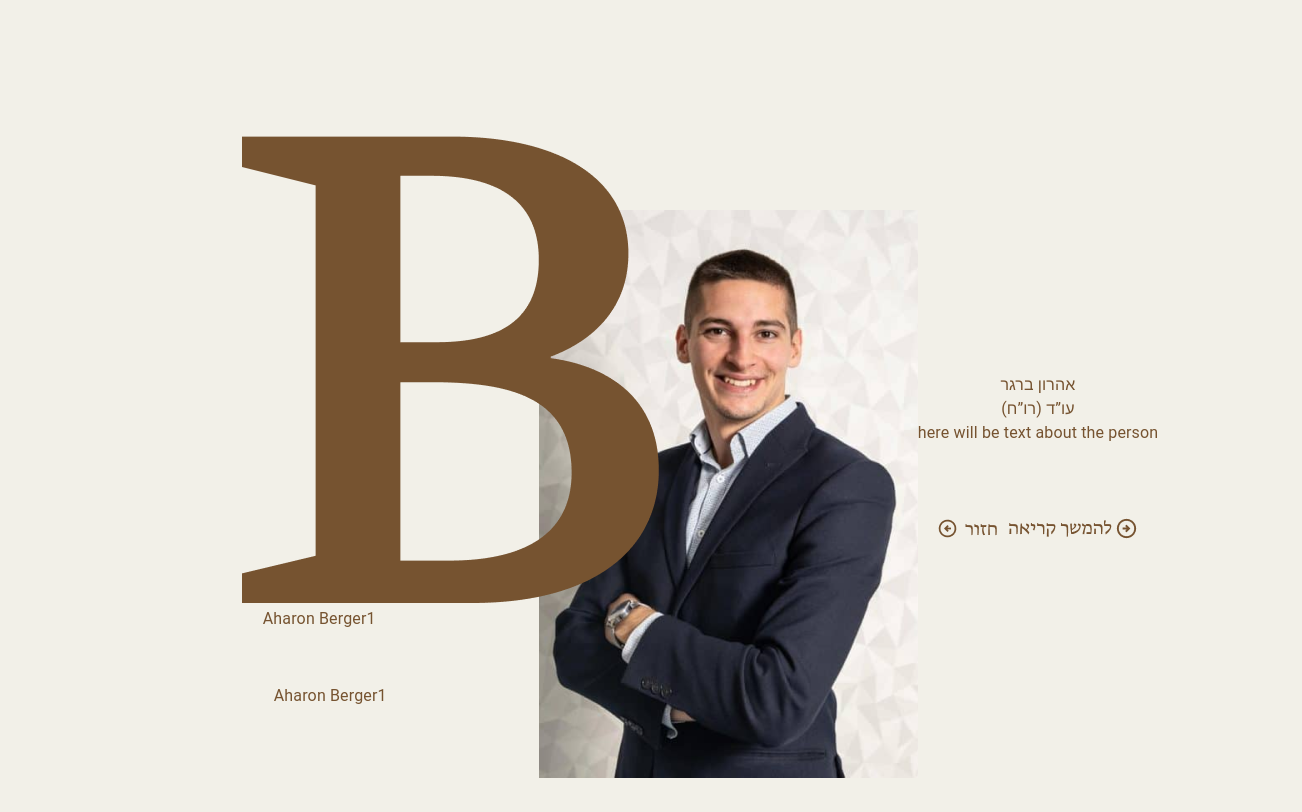
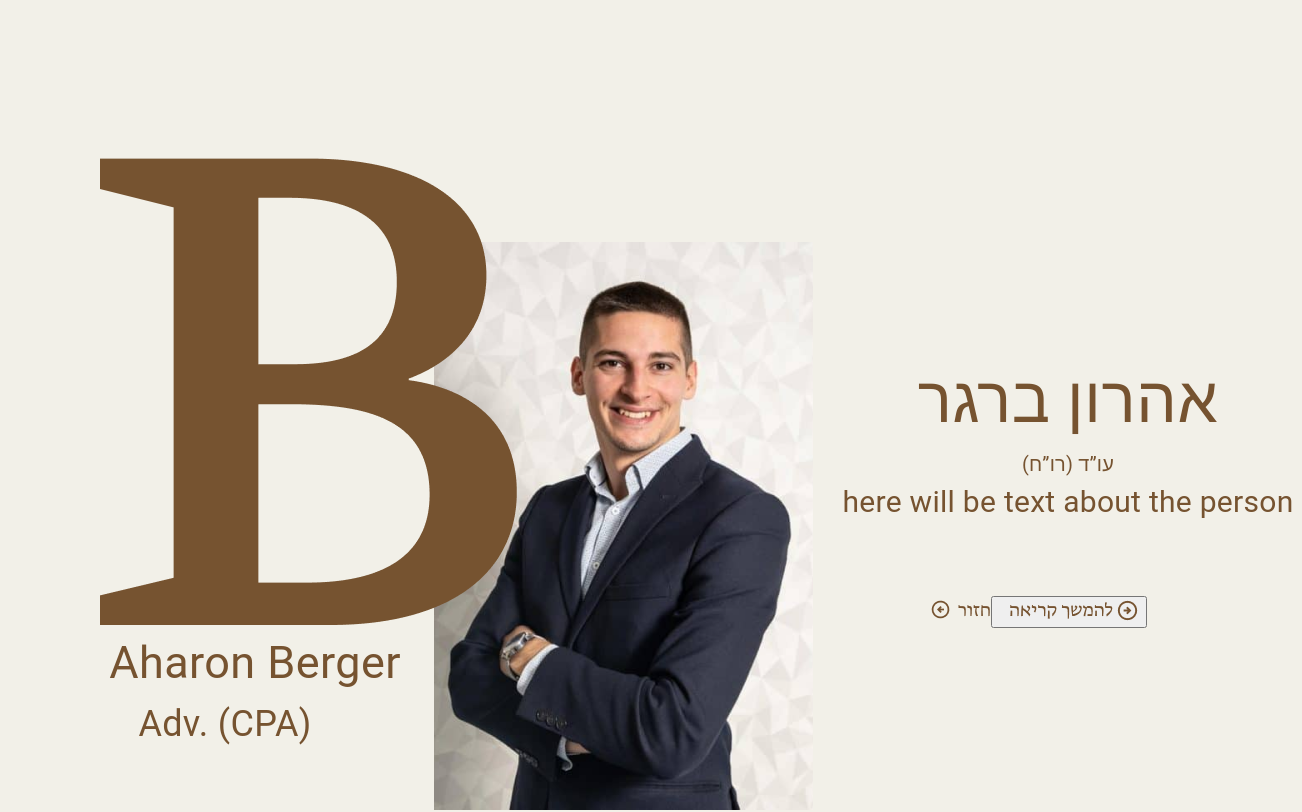
Before and after one commit to 3pleFly/BGR, a React (Vite) app in the folder myapp/: page / in a window 1280 px wide. Shown: the part 900-1712 px from the top of the page, 1302 px wide, since content can reach past the window. Built offline with nearby package versions, Linux system fonts and the light colour scheme.

Commit message:
added FullProfile

```diff
--- a/myapp/src/App.jsx
+++ b/myapp/src/App.jsx
@@ -3,6 +3,8 @@ import { useDispatch, useSelector } from "react-redux"
 import { usersActions } from "./Redux/usersSlice";
 import './App.css'
 import HomeComp from "./Home/Home";
+import { Route, Routes } from "react-router-dom";
+import FullProfileComp from "./Home/Profile/FullProfile";
 
 function App() {
   // const users = useSelector((state) => state.users.users);
@@ -18,7 +20,14 @@ function App() {
       {/* {users} <br />
       <button onClick={() => { dispatch(usersActions.load(parseInt(Math.random() * 100))) }}>Click me</button> */}
 
-      <HomeComp/>
+      {/* <HomeComp/> */}
+
+      <Routes>
+        {/* Dynamic Routing - Params */}
+        <Route path='/' element={<HomeComp />} />
+        <Route path='/profile/:profileId' element={<FullProfileComp />} />
+      </Routes>
+
 
 
     </div>
--- a/myapp/src/Data/Profile.json
+++ b/myapp/src/Data/Profile.json
@@ -3,7 +3,7 @@
         {
             "image_Profile": "./../Images/Profile/Berger.png",
             "imageProfileLogo": "./../Images/Profile/B.png",
-            "en_name": "Aharon Berger1",
+            "en_name": "Aharon Berger",
             "heb_name": "אהרון ברגר",
             "typeRule": "עו”ד (רו”ח)",
             "aboutPerson": "here will be text about the person"
@@ -11,16 +11,16 @@
         {
             "image_Profile": "./../Images/Profile/Gabai.png",
             "imageProfileLogo": "./../Images/Profile/G.png",
-            "en_name": "Aharon Berger1",
+            "en_name": "Aharon Berger",
             "heb_name": "אהרון ברגר",
             "typeRule": "עו”ד (רו”ח)",
             "aboutPerson": "here will be text about the person"
         },
         {
-            "image_Profile": "./../Images/Profile/Rechtshaffen.png",
+            "image_Profile": "./../Images/Profile/yechielRechtschaffenHome.png",
             "imageProfileLogo": "./../Images/Profile/R.png",
-            "en_name": "Aharon Berger1",
-            "heb_name": "אהרון ברגר",
+            "en_name": "Yechiel Rechtschaffen",
+            "heb_name": "יחיאל רכטשאפן",
             "typeRule": "עו”ד (רו”ח)",
             "aboutPerson": "here will be text about the person"
         }
--- a/myapp/src/Home/Components/MainPage.jsx
+++ b/myapp/src/Home/Components/MainPage.jsx
@@ -12,7 +12,13 @@ const MainPage = () => {
                 <br />
                 <br />
                 <br />
+                <br />
+                <br />
+                <br />
+                <br />
                 <LogoComp />
+                <br />
+                <br />
                 <SubtitleComp />
                 <ArrowDownComp />
                 <br /><br /><br /><br /><br />
--- a/myapp/src/Home/Home.jsx
+++ b/myapp/src/Home/Home.jsx
@@ -76,7 +76,7 @@ const HomeComp = () => {
                 </div>
             </Drawer>
 
-            <LanguageAndAccessibility />
+            {/* <LanguageAndAccessibility /> */}
 
             {
                 renderComponent()
--- a/myapp/src/Home/LOGO/LogoComp.jsx
+++ b/myapp/src/Home/LOGO/LogoComp.jsx
@@ -8,7 +8,8 @@ const LogoComp = () => {
     const [isHovered, setIsHovered] = useState(false);
 
     return (
-        <div style={{ display: 'flex', justifyContent: 'center',textAlign:'center', alignItems: 'center', height:'60vh' }}>
+        // <div style={{ display: 'flex', justifyContent: 'center',textAlign:'center', alignItems: 'center', height:'60vh' }}>
+        <div>
             <button className={`CustomButton_BGR_B ${isHovered ? 'move-CustomButton_BGR_B ' : ''}`}>
                 <img src={imageBGR_B} alt="Custom Button B" />
             </button>
--- /dev/null
+++ b/myapp/src/Home/Profile/FullProfile.jsx
@@ -0,0 +1,26 @@
+import React, { useEffect, useState } from 'react'
+import { useParams } from 'react-router-dom';
+import jsonProfile from './../../Data/Profile.json'
+
+const FullProfileComp = () => {
+    const { profileId } = useParams();
+    const [detailsAboutProfile, setDetailsAboutProfile] = useState({})
+
+    const InitData = () => {
+        setDetailsAboutProfile(jsonProfile.Profile[profileId - 1])
+    }
+
+    useEffect(() => {
+        InitData()
+    }, [])
+
+    return (
+        <div>
+            {
+                console.log(detailsAboutProfile)
+            }
+        </div>
+    )
+}
+
+export default FullProfileComp
--- a/myapp/src/Home/Profile/Profile.css
+++ b/myapp/src/Home/Profile/Profile.css
@@ -1,38 +1,90 @@
-.customName {
+.customNameEn {
     /* Aharon Berger */
     font-style: normal;
-
+    font-size: 45px !important;
 
     color: #765330;
 
-    position: relative; /* מיקום יחסי */
+    position: relative;
+    /* מיקום יחסי */
     top: -72px;
 
-    width: 395px; /* רוחב אלמנט */
-    height: 77px; /* גובה אלמנט */
+    left: 30px;
 
 
+}
+
+
+.customNameHeb {
+    /* אהרון ברגר */
+
+    font-style: normal;
+    font-size: 64px !important;
+
+    color: #765330;
+
+    position: relative;
+    /* מיקום יחסי */
+    top: -72px;
+
+    left: 30px;
+
+
+}
+
+.customSubNameHeb {
+    font-style: normal;
+    font-size: 20px !important;
+
+    color: #765330;
+
+    position: relative;
+    /* מיקום יחסי */
+    top: -72px;
+
+    left: 30px;
+
+}
+
+.custom_textAboutPeople {
+    font-style: normal;
+    font-size: 30px !important;
+
+    color: #765330;
+
+    position: relative;
+    /* מיקום יחסי */
+    top: -72px;
+
+    left: 30px;
 }
 
 .custom_AdvCPA {
     /* Adv. (CPA) */
 
+
     font-family: 'Greta Text H+L';
     font-style: normal;
     font-weight: 400;
-    font-size: 36px;
+    font-size: 36px !important;
     line-height: 43px;
     text-align: center;
 
     color: #765330;
-    position: relative; /* מיקום יחסי */
+    position: relative;
+    /* מיקום יחסי */
     top: -72px;
+
+
+
 
 
 }
 
-.customImageProfileLogo{
-    position: relative; /* מיקום יחסי */
-    left: 120px; /* התאמת המיקום האופקF - תנועה שמאלה */
+.customImageProfileLogo {
+    position: relative;
+    /* מיקום יחסי */
+    left: 83px;
+    /* התאמת המיקום האופקF - תנועה שמאלה */
     top: -72px;
 }
--- a/myapp/src/Home/Profile/Profile.jsx
+++ b/myapp/src/Home/Profile/Profile.jsx
@@ -3,29 +3,39 @@ import Typography from '@mui/material/Typography';
 import './Profile.css'
 
 import jsonProfile from './../../Data/Profile.json'
+import { useNavigate } from 'react-router-dom';
 
 const Profile = ({ image_Profile, imageProfileLogo, en_name, heb_name, typeRule, aboutPerson }) => {
+
+    const navigate = useNavigate();
+
+    const moveToSpecificProfile = () => {
+        sessionStorage['scrollYPosition'] = window.scrollY;
+        navigate('/profile/3') // הכנס את ה-URL של האתר האחר
+        // sessionStorage['yAxis'] = yAxis;
+    }
+
     return (
         <div>
-            <div style={{ display: 'flex', textAlign: 'center', justifyContent: 'center', alignItems: 'center' }}>
+            <div style={{ display: 'flex', justifyContent: 'center', alignItems: 'center' }}>
                 <div>
                     <img src={imageProfileLogo} alt="Image Profile logo" className='customImageProfileLogo' />
-                    <Typography className='customName'>{en_name}</Typography>
-                    <Typography className='custom_AdvCPA'>{en_name}</Typography>
+                    <Typography className='customNameEn'>{en_name}</Typography>
+                    <Typography className='custom_AdvCPA'>{'Adv. (CPA)'}</Typography>
                 </div>
                 <img src={image_Profile} alt="Image Profile" />
                 {/* Name: */}
                 <div>
-                    <Typography className='custom_AdvCPA'>{heb_name}</Typography>
-                    <Typography className='custom_AdvCPA'>{typeRule}</Typography>
-                    <Typography className='custom_AdvCPA'>{aboutPerson}</Typography>
+                    <Typography className='customNameHeb'>{heb_name}</Typography>
+                    <Typography className='customSubNameHeb'>{typeRule}</Typography>
+                    <Typography className='custom_textAboutPeople'>{aboutPerson}</Typography>
                     <div style={{ display: 'flex', textAlign: 'center', justifyContent: 'center', alignItems: 'center' }}>
                         <div>
                             <img src={jsonProfile.Icon_Back} alt="Icon Back" />
                         </div>
-                        <div>
+                        <button onClick={() => moveToSpecificProfile()}>
                             <img src={jsonProfile.Icon_Continue_Reading} alt="Icon to continue reading" />
-                        </div>
+                        </button>
                     </div>
                 </div>
             </div>
--- a/myapp/src/Home/Profile/Profiles.jsx
+++ b/myapp/src/Home/Profile/Profiles.jsx
@@ -10,7 +10,7 @@ const ProfilesComp = () => {
             {jsonProfile.Profile.map((profile, key) => {
 
                 return <div key={key}>
-                    <br/><br/><br/><br/><br/><br/><br/><br/><br/><br/>
+                    <br /><br /><br /><br /><br /><br /><br /><br /><br /><br />
                     <Profile
                         image_Profile={profile.image_Profile}
                         imageProfileLogo={profile.imageProfileLogo}
```
Also changed, not shown: myapp/public/Images/Profile/yechielRechtschaffenHome.png (added), myapp/public/Images/Profile/yechielRechtschaffenProfile.png (added).
